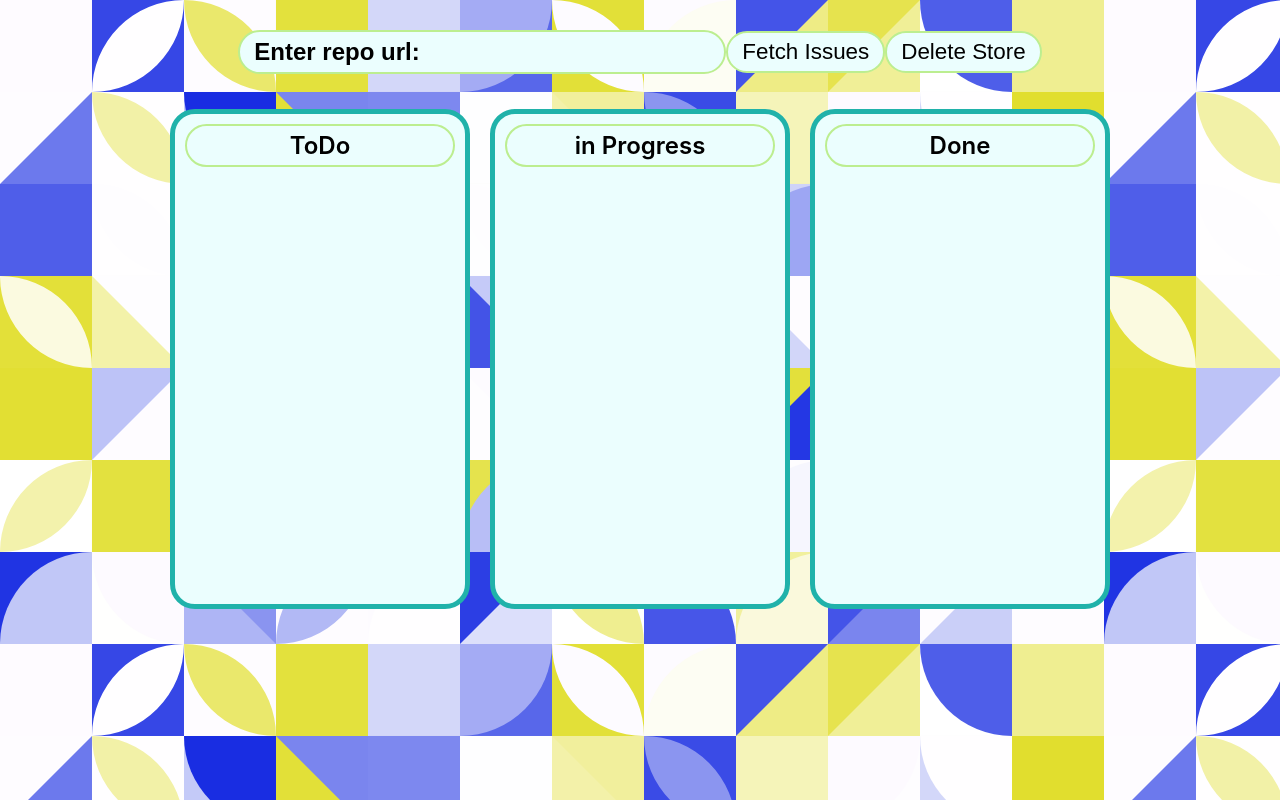
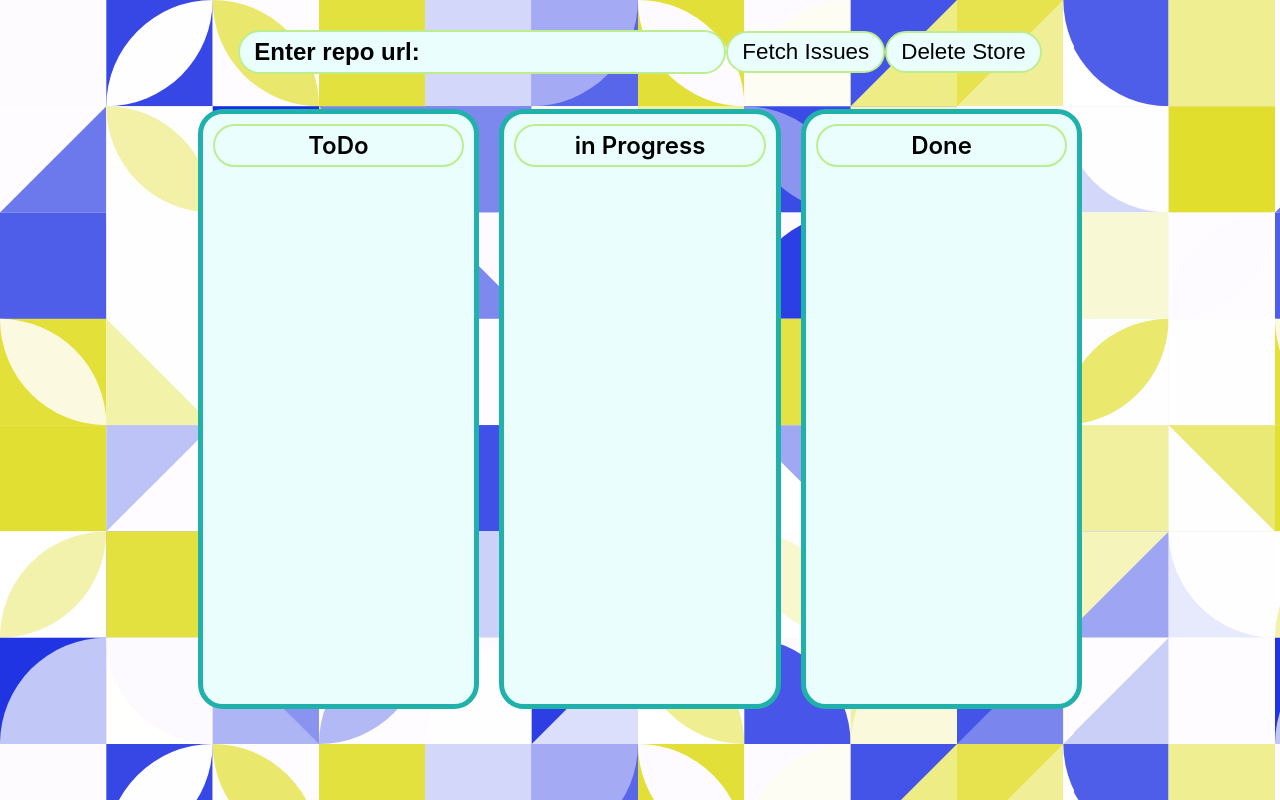
Before and after one commit to Dmytrosa/ToDoLikeJira, a React (Create React App) app: page / in a window 1280 px wide. Built offline with nearby package versions, Linux system fonts and the light colour scheme; what flux would draw is missing.

Commit message:
MicroFixes2/PreTests

```diff
--- a/src/App.css
+++ b/src/App.css
@@ -15,8 +15,8 @@ box-sizing: border-box;
 
 .board {
   background-color: rgb(235, 254, 254);
-  min-width: 300px;
-  min-height: 500px;
+  min-width: 22vw;
+  min-height: 75vh;
   border: 5px solid lightseagreen;
   padding: 20px, 10px;
   border-radius: 25px;
@@ -24,8 +24,6 @@ box-sizing: border-box;
   display: flex;
   align-items: center;
   flex-direction: column;
-  /* aspect-ratio: 1/5; */
-  /* flex-grow: 1; */
 }
 .container{
   white-space: nowrap;
@@ -34,6 +32,7 @@ box-sizing: border-box;
   width: 100%;
   text-align: center;
 }
+
 .board__title {
   border: 2px solid rgb(188, 238, 144);
   background-color: rgb(235, 254, 254);
--- a/src/Input.jsx
+++ b/src/Input.jsx
@@ -14,6 +14,13 @@ export const InputField = ({ onFetchIssues }) => {
   const [modalShow, setModalShow] = useState(false)
   const [modalMessage, setModalMessage] = useState('')
 
+  useEffect(() => {
+    inputStore.on('change', updateValue);
+    return () => {
+      inputStore.removeListener('change', updateValue);
+    };
+  }, []);
+
   const handleCloseModal = () => {
     setModalShow(false)
   }
@@ -21,13 +28,6 @@ export const InputField = ({ onFetchIssues }) => {
   const updateValue = () => {
     setValue(inputStore.getValue());
   };
-
-  useEffect(() => {
-    inputStore.on('change', updateValue);
-    return () => {
-      inputStore.removeListener('change', updateValue);
-    };
-  }, []);
 
   const handleChange = (e) => {
     dispatcher.dispatch(inputActions.updateInput(e.target.value));
@@ -45,10 +45,8 @@ export const InputField = ({ onFetchIssues }) => {
     }
   };
 
-
   const fetchIssues = async () => {
     setFetching(true);
-
     const repoUrl = value;
     try {
       const parsedUrl = new URL(repoUrl);
@@ -57,14 +55,14 @@ export const InputField = ({ onFetchIssues }) => {
       setRepo(repo)
       if (!owner || !repo) {
         setModalShow(true)
-          setModalMessage("Invalid GitHub repository URL")
-              }
+        setModalMessage("Invalid GitHub repository URL")
+      }
       const response = await fetch(
         `https://api.github.com/repos/${owner}/${repo}/issues?per_page=100&page=${page}`
       )
       if (!response.ok) {
         setModalShow(true)
-          setModalMessage(`GitHub API request failed: ${response.status}`)
+        setModalMessage(`GitHub API request failed: ${response.status}`)
       }
 
       const issues = await response.json();
@@ -82,17 +80,18 @@ export const InputField = ({ onFetchIssues }) => {
 
   const handleClear = (e) => {
     e.preventDefault()
-    setTimeout(() => { localStorage.clear();
-      window.location.reload()  }, 2000)
+    setTimeout(() => {
+      localStorage.clear();
+      window.location.reload()
+    }, 2000)
     setModalShow(true)
-    if(localStorage.length){
+    if (localStorage.length) {
       setModalMessage("LocalStore Deleted")
     }
-    else{
+    else {
       setModalMessage("LocalStore Is Already Empty")
     }
   }
-
 
   return (
     <>
@@ -109,7 +108,7 @@ export const InputField = ({ onFetchIssues }) => {
           <button type="submit" className='fetch'
             onClick={fetchIssues} disabled={fetching}>Fetch Issues</button>
           {modalShow ?
-          <Modal onClose={handleCloseModal} ><p>{modalMessage}</p></Modal>:
+            <Modal onClose={handleCloseModal} ><p>{modalMessage}</p></Modal> :
             <></>
           }
           <button className='fetch' onClick={handleClear}> Delete Store</button>
```
Also changed, not shown: package.json (+2 -10 lines), src/App.tsx (+2 -30 lines), 2 other files (tests, documents, lock files or other folders).
